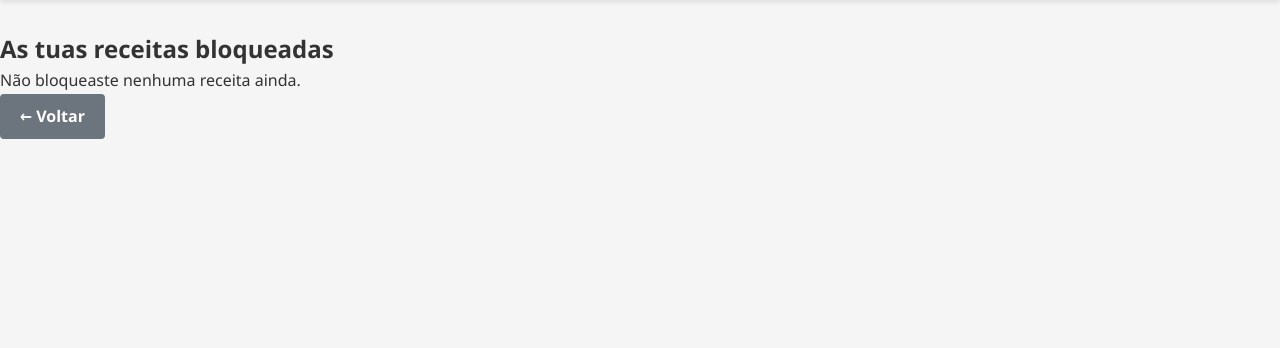
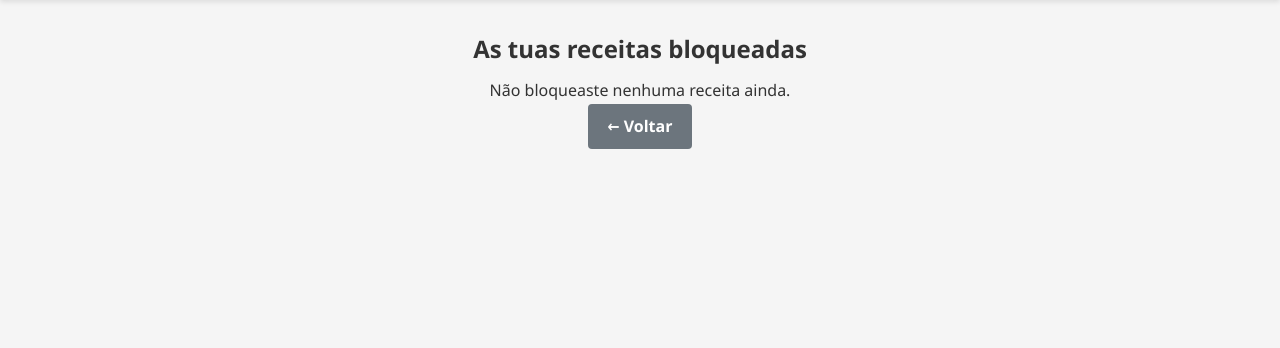
Before and after one commit to luniballony/Meal-Planner, a Flask app: page /receitas/bloqueadas in a window 1280 px wide. Shown: the part 164-512 px from the top of the page. Run offline with Flask 3, Linux system fonts and the light colour scheme; the visitor is signed in with stand-in values (Sample User, id 1); data that the repository does not hold is empty.

Commit message:
atualização css de bloqueadas

```diff
--- a/app/templates/recipes/bloqueadas.html
+++ b/app/templates/recipes/bloqueadas.html
@@ -1,5 +1,9 @@
 {% extends "base.html" %} {% block title %}Receitas Bloqueadas{% endblock %} {%
 block content %}
+
+<div class="recipes-container">
+  <div class="recipes-header">
+
     <h2>As tuas receitas bloqueadas</h2>
 
     {% if receitas %}
@@ -32,4 +36,6 @@ block content %}
     {% endif %}
 
     <a href="{{ url_for('main.home') }}" class="btn btn-secondary">← Voltar</a>
+  </div>
+</div>
 {% endblock %}
--- a/app/templates/recipes/ver_bloqueadas.html
+++ b/app/templates/recipes/ver_bloqueadas.html
@@ -3,13 +3,13 @@ block content %}
 <div class="card recipe-card">
   <h2 class="recipe-title">{{ receita.titulo }}</h2>
 
+  <div style="margin-bottom: 10px; display: flex; gap: 10px">
     <form
       method="POST"
       action="{{ url_for('recipes.desbloquear', receita_id=receita.id) }}"
     >
       {{ form.hidden_tag() }} {{ form.submit(class="btn btn-danger") }}
     </form>
-
   </div>
 
   <div class="recipe-meta">
```
Lines whose indentation alone changed are shown as unchanged.
